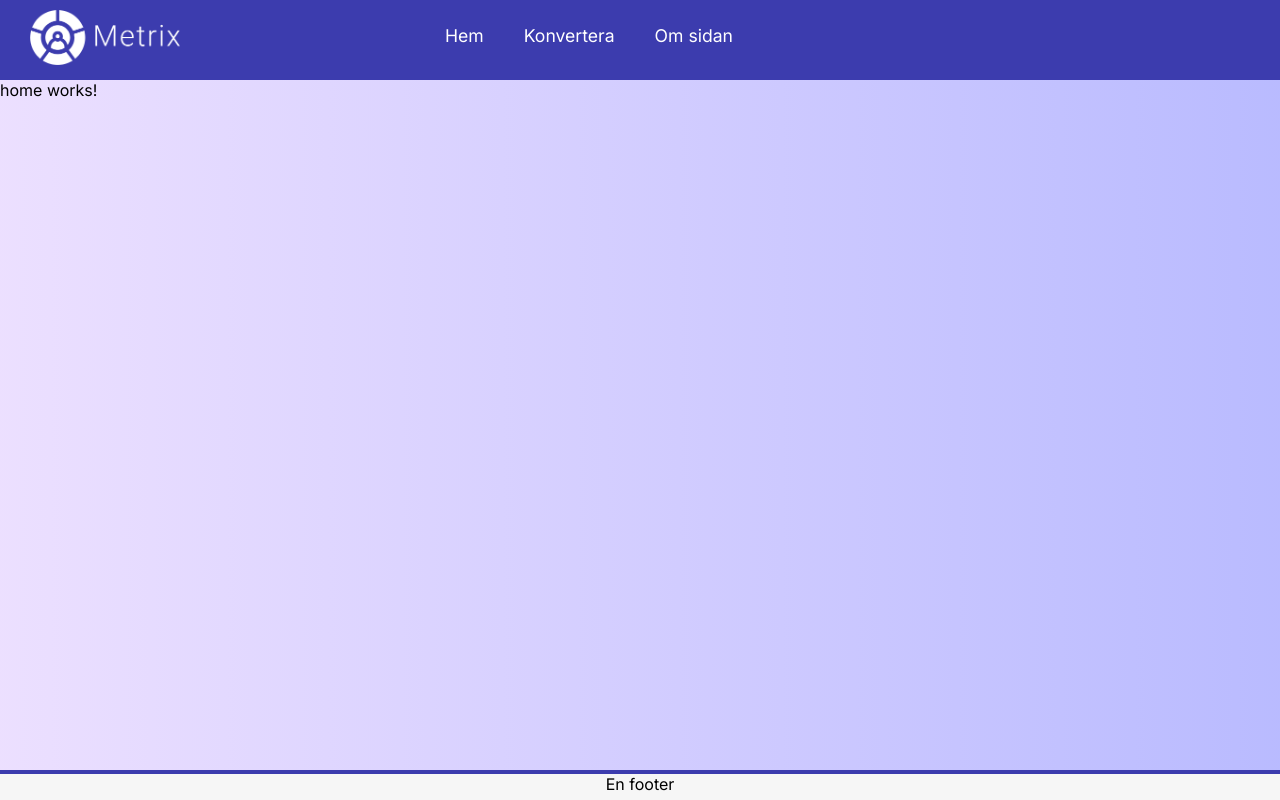
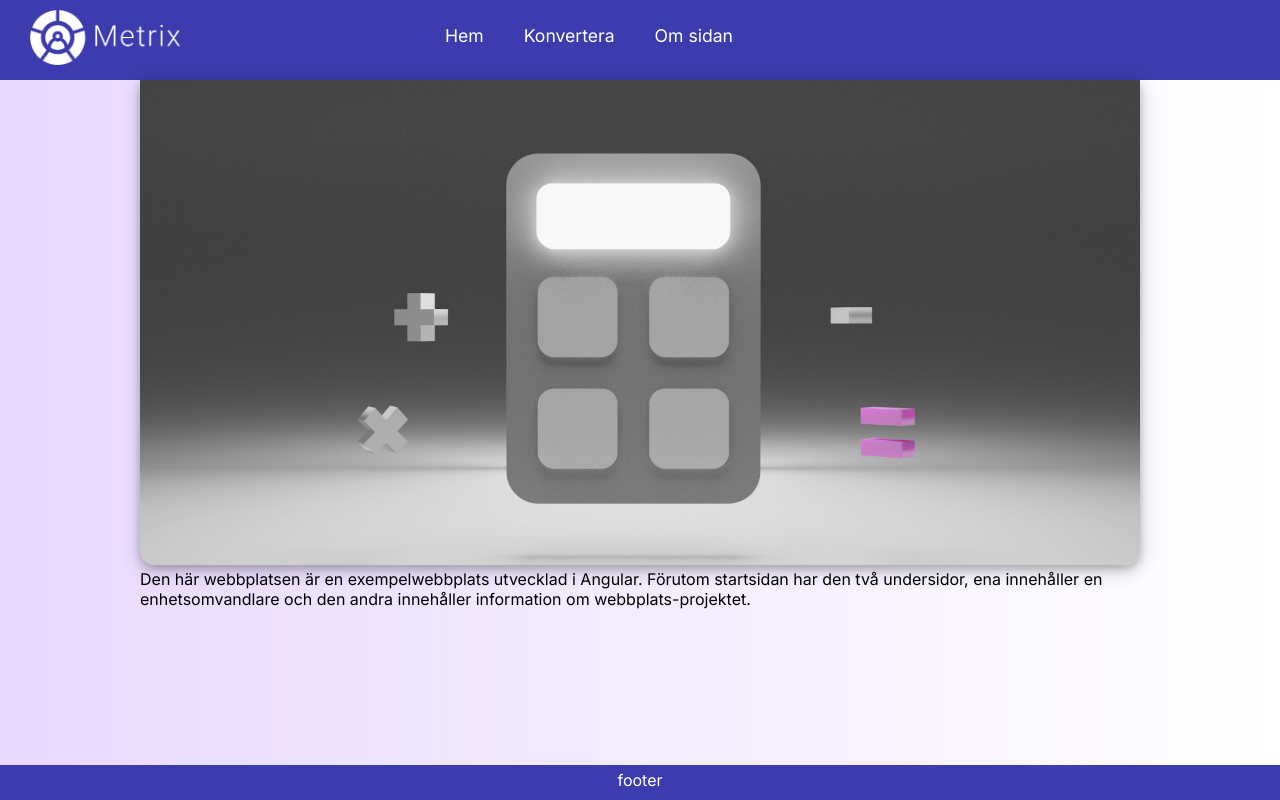
Before and after one commit to MarkusVickman/moment3-dt208g-moment3, an Angular app: page / in a window 1280 px wide. Built offline with nearby package versions, Linux system fonts and the light colour scheme.

Commit message:
fixat header

```diff
--- a/src/app/app.routes.ts
+++ b/src/app/app.routes.ts
@@ -6,7 +6,7 @@ import { NotFoundComponent } from './not-found/not-found.component';
 
 export const routes: Routes = [
     {path: 'home', component: HomeComponent},
-    {path: 'covert', component: ConvertComponent},
+    {path: 'convert', component: ConvertComponent},
     {path: 'about', component: AboutComponent},
     {path: '', component: HomeComponent},
     {path: '**', component: NotFoundComponent}
--- a/src/app/footer/footer.component.html
+++ b/src/app/footer/footer.component.html
@@ -1 +1 @@
-<footer>En footer</footer>
+<footer><p>footer</p></footer>
--- a/src/app/footer/footer.component.scss
+++ b/src/app/footer/footer.component.scss
@@ -1,12 +1,14 @@
 footer {
-    height: 30px;
-    border-width: 4px 0 0 0;
-    border-color: rgb(60, 60, 174);
-    border-style: solid;
-    background-color: rgb(246, 246, 246);
+    height: 35px;
+    background-color: rgb(60, 60, 174);
     bottom: 0;
     position: fixed;
     width: 100%;
     max-width: 100%;
     text-align: center;
+    color: white;
 }
+
+footer p {
+    margin-top: 5px;
+}
--- a/src/app/home/home.component.html
+++ b/src/app/home/home.component.html
@@ -1 +1,5 @@
-<p>home works!</p>
+<main>
+<h1></h1>
+<div id=hero-div><img src="assets/img/frontpage1.jpg" id="hero-img"></div>
+<p>Den här webbplatsen är en exempelwebbplats utvecklad i Angular. Förutom startsidan har den två undersidor, ena innehåller en enhetsomvandlare och den andra innehåller information om webbplats-projektet.</p>
+</main>
--- a/src/app/home/home.component.scss
+++ b/src/app/home/home.component.scss
@@ -0,0 +1,14 @@
+#hero-img{
+    max-width: 100%;
+    width: 1000px;
+
+    box-shadow: 0 4px 8px 0 rgba(0, 0, 0, 0.2), 0 6px 20px 0 rgba(0, 0, 0, 0.19);
+    border-radius: 0 0 15px 15px;
+
+}
+
+main {
+    max-width: 1000px;
+    margin-left: auto;
+    margin-right: auto;
+}
--- a/src/styles.scss
+++ b/src/styles.scss
@@ -8,5 +8,5 @@
 
 body {
     background: rgb(228,220,255);
-    background: linear-gradient(90deg, rgba(217, 192, 255, 0.5) 0%, rgba(116, 119, 255, 0.5) 100%);
+    background: linear-gradient(90deg, rgba(98, 0, 255, 0.15) 0%, rgba(255, 255, 255, 1) 100%);
 }
```
Also changed, not shown: src/assets/img/frontpage.jpg (renamed from src/assets/frontpage.jpg), src/assets/img/frontpage1.jpg (added).
